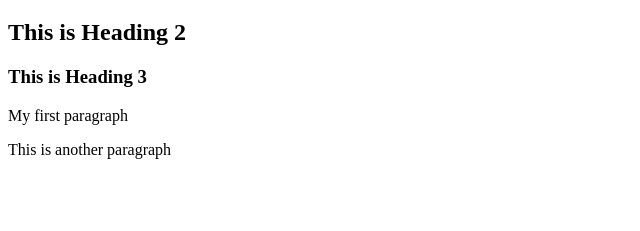
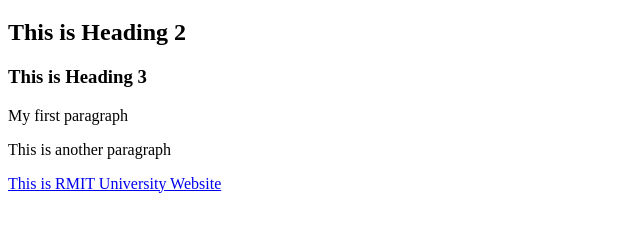
Before and after one commit to wp-rmitvn/learn_GitHub, a plain HTML site: page index.html in a window 1280 px wide. Shown: the part 61-292 px from the top of the page, without its empty margins (0-640 px from the left). Drawn offline with Linux system fonts and the light colour scheme.

Commit message:
Adding a link to index.html

```diff
--- a/index.html
+++ b/index.html
@@ -14,6 +14,8 @@
     <p> My first paragraph    </p>
     <p> This is another paragraph </p>
 
+    <a href="https://rmit.edu.vn">  This is RMIT University Website  </a>
+
   </body>
 
 </html>
```
